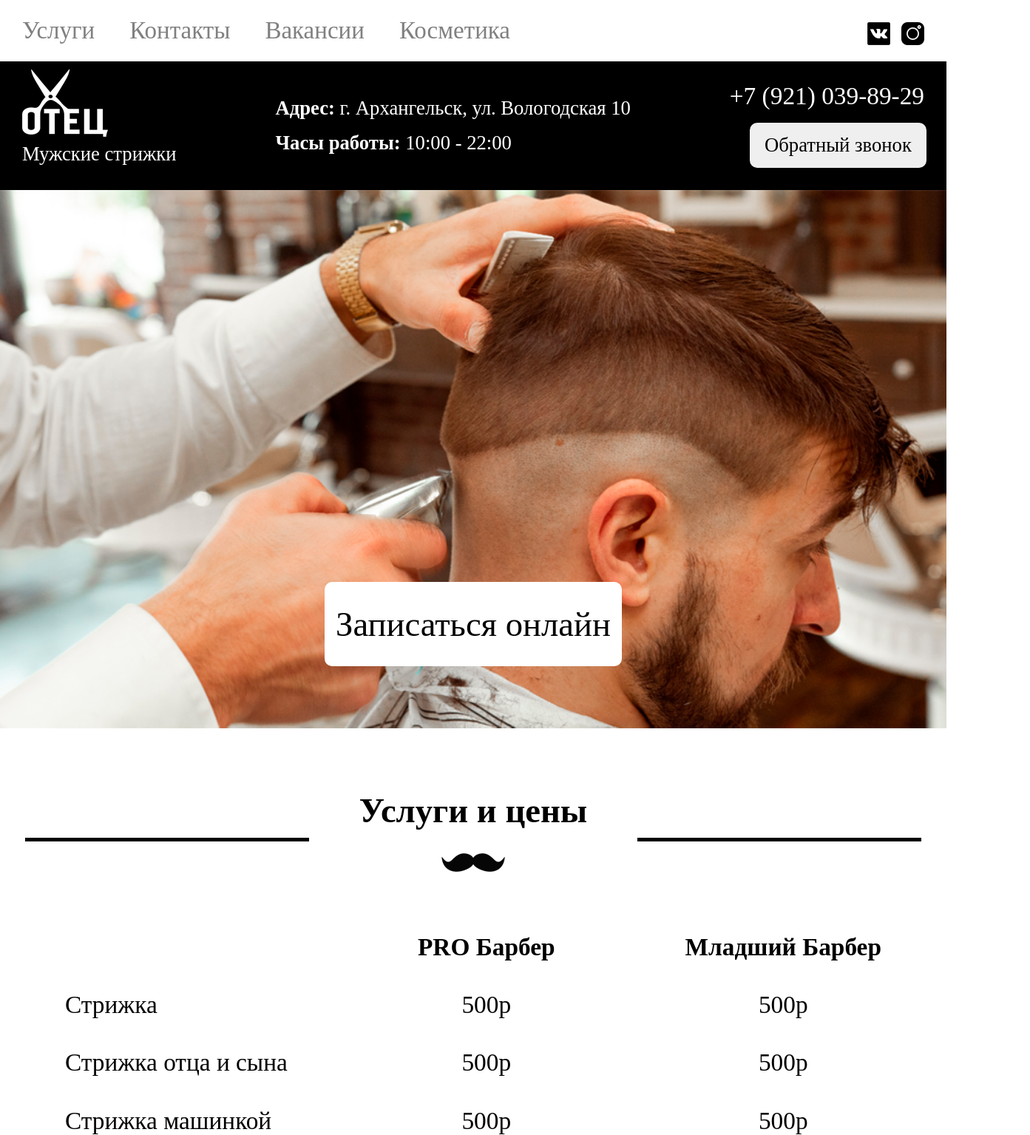
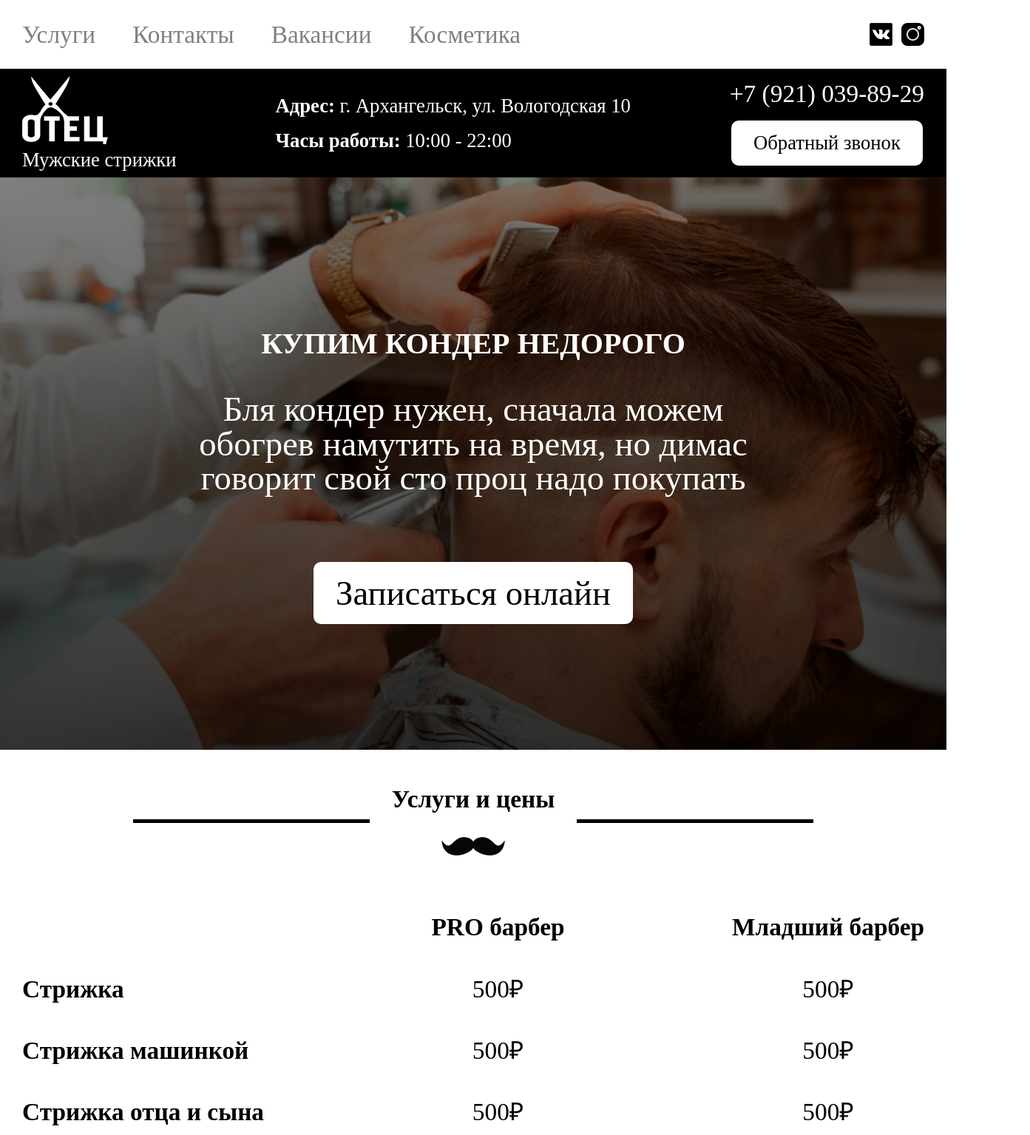
Before and after one commit to xlofiwarriorx/OtecWebsite, a plain HTML site: page index.html in a window 1280 px wide. Shown: the top 1535 px of the page at 74% size, 1393 px wide, since content can reach past the window. Drawn offline with Linux system fonts and the light colour scheme.

Commit message:
first commit

```diff
--- a/css/style.css
+++ b/css/style.css
@@ -1,4 +1,3 @@
-
 /*Обнуление*/
 *{
 	padding: 0;
@@ -38,219 +37,204 @@ img{vertical-align: top;}
 
 h1,h2,h3,h4,h5,h6{font-size:inherit;font-weight: 400;}
 /*--------------------*/
-@font-face {
-	font-family: myriadpro;
-	src: local("MYRIADPRO-REGULAR");
+
+.header {
+	display: flex;
+	padding: 30px;
+	justify-content: space-between;
+	align-items: center;
 }
-@body {
-	font-family: "myriadpro", "Arial", sans-serif;
-}
-
 .menu {
 	display: flex;
-	width: 100%;
+	font-size: 25pt;
+	align-items: center;
+}
+.menu__item {
+	margin-right: 50px;
+}
+.menu .menu__item:last-child {
+	margin-right: 0px;
+}
+.mediaicons__item {
+	margin-left: 12px;
+}
+.mediaicons .mediaicons__item:first-child {
+margin-left: 0px;
+}
+.mediaicons {
+	display: flex;
+	justify-content: center;
+}
+.title {
+	background-color: black;
+}
+.title__body {
+	padding: 10px 30px 10px 30px;
+	display: flex;
 	justify-content: space-between;
 }
-.menulist {
-	display: flex;
-	padding: 25px 30px 25px 30px;
-	font-size: 33px;
-}
-.nwlist {
-	display: flex;
-	padding: 30px 30px 0px 0px;
-}
-.listitems {
-	padding: 0px 47px 0px 0px;
-}
-.nwitems {
-	padding: 0px 15px 0px 0px;
-}
-.contacts {
-	display: flex;
-	background-color: black;
-	justify-content: space-between;
-}
-.Contactlogo {
-	margin: 0px 0px 10px 0px;
-	padding: 10px 0px 0px 0px;
-}
-.haircutstext {
+.logo__item {
 	color: white;
-	padding: 0px 0px 15px 0px;
+	margin-bottom: 8px;
 	font-size: 20pt;
 }
-.logopart {
-	padding: 0px 0px 0px 30px;
+.title__logo .logo__item:last-child {
+	margin-bottom: 0px;
 	}
-.placeinfo {
+	.title__bold {
+		font-weight: bold;
+	}
+	.title__item-mode {
 		color: white;
+		margin-bottom: 20px;
 		font-size: 20pt;
 	}
-.adress {
-padding: 50px 0px 0px 0px;
+	.title__working-mode {
+		display: flex;
+		flex-direction: column;
+		justify-content: center;
 	}
-.worktime {
-padding: 20px 0px 0px 0px;
+.title__working-mode .title__item-mode:last-child {
+	margin-bottom: 0px;
 }
-.boldadress {
-	font-weight: bold;
+.title__contacts {
+	display: flex;
+	flex-direction: column;
+	justify-content: center;
+	align-items: center;
 }
-.boldworktime {
-	font-weight: bold;
+.title__number {
+	font-size: 25pt;
+	color: white;
+	margin-bottom: 20px;
 }
-.telephone {
-	color: white;
+.button {
+	border-radius: 10px;
+	background-color: white;
+	padding: 15px 30px;
+	font-size: 20pt;
+}
+.appointment {
+	/* background-image:url('../img/haircutpic.png'); */
+	background-repeat: no-repeat;
+	background-size: cover;
+	/* background-attachment: fixed; */
+	background-position: top;
+	padding: 85px;
+	/* opacity: 0.6; */
+	background-image: linear-gradient( rgba(0, 0, 0, 0.5), rgba(0, 0, 0, 0.8) ), url(../img/haircutpic.png);
+}
+.appointment__body {
+	padding: 120px 150px 85px 150px;
 	display: flex;
 	flex-direction: column;
 	align-items: center;
 }
-.number {
-	font-size: 25pt;
-	padding: 30px 30px 0px 0px;
-	margin: 0px 0px 20px 0px;
+.appointment__title {
+	display: flex;
+	align-items: center;
+	flex-wrap: nowrap;
+	font-size: 30pt;
+	font-weight: bold;
+	color: white;
+	margin-bottom: 45px;
 }
-.callback {
-	font-size: 20pt;
-	padding: 15px 20px 15px 20px;
-	border-color: white;
-	border-radius: 10px;
+.appointment__subtitle {
+	font-size: 35pt;
+	text-align: center;
+	color: white;
+	margin-bottom: 90px;
 }
-.call {
-	padding: 0px 0px 30px 0px;
+.appointment__button {
+	font-size: 35pt;
 }
-.hairpic {
-	min-width: 100%;
+.prices-header {
+	padding: 50px 30px 80px;
 }
-.apptext {
+.header-line {
 	display: flex;
 	justify-content: center;
-	position: relative;
-	bottom: 85px;
-	margin: -113px;
+	align-items: center;
 }
-.appointment {
+.header-line__horizontal {
+	width: 320px;
+	height: 5px;
+	background-color: black;
 }
-.appbut {
-	font-size: 35pt;
-	padding: 30px 15px;
-	background-color: white;
-	border-radius: 10px;
+.header-line__header {
+	display: flex;
+	flex-direction: column;
+	align-items: center;
+	margin: 0px 30px 0px 30px;
 }
-.hr1 {
-	width: 30%;
-	border: 5px;
+.header-line__text {
+	font-size: 25pt;
+	font-weight: bold;
+	margin-bottom: 35px;
 }
-.prices {
-	margin: 200px 0px 0px 0px;
-	display: flex;
-	justify-content: space-around;
+.pricelist__item {
+font-size: 25pt;
+margin-bottom: 50px;
 }
-.servicestext {
-	font-size: 35pt;
+.pricelist__item-bold {
 font-weight: bold;
 }
-.mustachepic {
+.pricelist {
+padding: 0px 30px 80px;
 	display: flex;
-	justify-content: center;
-	padding: 34px 0px 0px 0px;
+	justify-content: space-between;
+	align-items: end;
+
 }
-.bb1 {
-	width: 30%;
-	height: 5px;
-	background-color: black;
-	margin: 60px 0px 0px 0px;
-}
-.services {
-	display: flex;
-	justify-content: space-around;
-	padding: 85px 0px 0px 0px;
-	font-size: 25pt;
-	/* align-items: center; */
-}
-
-.bold {
-	font-weight: bold;
-	margin: 0px 0px 45px 0px;
-}
-.space {
-	margin: 0px 0px 45px 0px;
-}
-.slist {
-	display: flex;
-	flex-direction: column;
-	justify-content: end;
-}
-.center {
+.pricelist__prices {
 	display: flex;
 	flex-direction: column;
 	align-items: center;
 }
-.prices2 {
-	margin: 100px 0px 0px 0px;
+.pricelist__services .pricelist__item:last-child {
+margin-bottom: 0px;
+}
+.pricelist__prices .pricelist__item:last-child {
+	margin-bottom: 0px;
+	}
+	.contacts-header {
+		padding: 0px 30px 50px;
+	}
+	.contacts-list {
 		display: flex;
-	justify-content: space-around;
+		justify-content: space-between;
+		padding: 0px 30px;
 	}
-.mappic {
-	display: flex;
-	justify-content: center;
-	padding: 34px 0px 0px 0px;
-	margin: 0px 0px 65px 0px;
-}
-.spacedown {
-	margin: 25px;
-	display: flex;
-	align-items: center;
-}
-.contactslist {
-	display: flex;
-	justify-content: space-around;
-	font-size: 25pt;
-}
-.iconspace {
-	margin: 0px 25px 0px 0px;
-}
-.ph {
+	.contacts-list__list {
 		display: flex;
 		flex-direction: column;
 		align-items: center;
 	}
-.mp{
-
-}
-.em{
+	.contacts-list__item {
 		display: flex;
-	flex-direction: column;
+		justify-content: center;
 		align-items: center;
 	}
-.arh {
-	margin: 0px 0px 5px 0px;
+	.contacts-list__text {
+		font-size: 25pt;
+		margin-top: 25px;
+	}
+	.contacts-list__text-bold {
+		margin-left: 15px;
+		font-weight: bold;
 	}
 	.geomap {
-	padding: 60px 50px 60px 50px;
+		padding: 50px 30px;
 	}
-.geoscreen {
+	.geomap__image {
 		min-width: 100%;
 	}
 	.footer {
-	height: 160px;
+		padding: 15px 200px 15px 30px;
+		display: flex;
+		justify-content: space-between;
 		background-color: black;
-	display: flex;
-	min-width: 100%;
-	justify-content: space-between;
 	}
-.logopart2 {
-	padding: 0px 0px 0px 30px;
-	display: inline;
+	.footer__menu {
+		color: white;
 	}
-.footmenu {
-	color: white;
-	font-size: 25pt;
-	display: flex;
-	align-items: center;
-	padding: 0px 150px 0px 0px;
-	justify-content: end;
-}
-.footitem {
-	margin: 0px 45px 0px 0px;
-}
--- a/index.html
+++ b/index.html
@@ -5,118 +5,127 @@
 	<meta http-equiv="X-UA-Compatible" content="IE=edge">
 	<meta name="viewport" content="width=device-width, initial-scale=1.0">
 	<link rel="stylesheet" href="css/style.css">
-	<title>Document</title>
+	<title>Barbershop</title>
 </head>
 <body vlink="gray">
 	<header class="header">
-		<nav class="menu">
-			<div class="navigation">
-				<ul class="menulist">
-					<li class="listitems"><a href="">Услуги</a></li>
-					<li class="listitems"><a href="">Контакты</a></li>
-					<li class="listitems"><a href="">Вакансии</a></li>
-					<li class="listitems"><a href="">Косметика</a></li>
-				</ul>
+		<ul class="header__menu menu">
+			<li class="menu__item"><a href="">Услуги</a></li>
+			<li class="menu__item"><a href="">Контакты</a></li>
+			<li class="menu__item"><a href="">Вакансии</a></li>
+			<li class="menu__item"><a href="">Косметика</a></li>
+		</ul>
+		<div class="header__mediaicons mediaicons">
+			<a href="" class="mediaicons__item"><img src="img/vk icon.png" alt="логотип Вконтакте"></a>
+			<a href="" class="mediaicons__item"><img src="img/inst icon.png" alt="логотип Инстаграм"></a>
+		</div>
+	</header>
+	<div class="title">
+		<div class="title__body">
+			<div class="title__logo logo">
+				<div class="logo__item"><img src="img/logo.png" alt="логотип барбершопа"></div>
+				<div class="logo__item">Мужские стрижки</div>
 			</div>
-			<div class="networks">
-				<ul class="nwlist">
-					<li class="nwitems"><a href=""><img src="img/vk icon.png" alt="значок Вконтакте"></a></li>
-					<li><a href=""><img src="img/inst icon.png" alt="значок Инстаграм"></a></li>
-				</ul>
+			<div class="title__working-mode">
+				<div class="title__item-mode"> <span class="title__bold">Адрес:</span> г. Архангельск, ул. Вологодская 10</div>
+				<div class="title__item-mode"> <span class="title__bold">Часы работы:</span> 10:00 - 22:00</div>
 			</div>
-		</nav>
-	</header>
-	<div class="contacts">
-		<ul class="logopart">
-			<li class="Contactlogo"><img src="img/logo.png" alt="Логотип"></li>
-			<li class="haircutstext">Мужские стрижки</li>
+			<div class="title__contacts">
+				<div class="title__number">+7 (921) 039-89-29</div>
+				<form>
+					<button class="title__button button">Обратный звонок</button>
+				</form>
+			</div>
+		</div>
+	</div>
+	<div class="appointment">
+		<div class="appointment__body">
+			<div class="appointment__title">
+				КУПИМ КОНДЕР НЕДОРОГО
+			</div>
+			<div class="appointment__subtitle">
+				Бля кондер нужен, сначала можем обогрев намутить на время, но димас говорит свой сто проц надо покупать
+			</div>
+			<form>
+				<button class="appointment__button button">Записаться онлайн</button>
+			</form>
+		</div>
+	</div>
+	<div class="prices-header">
+		<div class="prices-header__header-line header-line">
+			<div class="header-line__horizontal"></div>
+			<div class="header-line__header">
+				<div class="header-line__text">Услуги и цены</div>
+				<img src="img/DecorateMustache.png" alt="картинка усы" class="header-line__pic">
+			</div>
+			<div class="header-line__horizontal"></div>
+		</div>
+	</div>
+	<div class="pricelist">
+		<ul class="pricelist__services">
+			<li class="pricelist__item pricelist__item-bold">Стрижка</li>
+			<li class="pricelist__item pricelist__item-bold">Стрижка машинкой</li>
+			<li class="pricelist__item pricelist__item-bold">Стрижка отца и сына</li>
 		</ul>
-		<ul class="placeinfo">
-			<li class="adress"><span class="boldadress">Адрес:</span> г. Архангельск, ул. Вологодская 10</li>
-			<li class="worktime"><span class="boldworktime">Часы работы:</span> 10:00 - 22:00</li>
+		<ul class="pricelist__prices">
+			<li class="pricelist__item pricelist__item-bold">PRO барбер</li>
+			<li class="pricelist__item">500₽</li>
+			<li class="pricelist__item">500₽</li>
+			<li class="pricelist__item">500₽</li>
 		</ul>
-		<ul class="telephone">
-			<li class="number">+7 (921) 039-89-29</li>
-			<li class="call"><a href=""><button class="callback">Обратный звонок</button></a></li>
+		<ul class="pricelist__prices">
+			<li class="pricelist__item pricelist__item-bold">Младший барбер</li>
+			<li class="pricelist__item">500₽</li>
+			<li class="pricelist__item">500₽</li>
+			<li class="pricelist__item">500₽</li>
 		</ul>
 	</div>
-	<div class="appointment">
-		<img class="hairpic" src="img/haircutpic.png" alt="Фоновая картинка со стрижкой">
-		<span class="apptext">
-			<a href=""><button class="appbut">Записаться онлайн</button></a>
-		</span>
+	<div class="contacts-header">
+		<div class="contacts-header__header-line header-line">
+			<div class="header-line__horizontal"></div>
+			<div class="header-line__header">
+				<div class="header-line__text">Контакты</div>
+				<img src="img/map.png" alt="картинка карта" class="header-line__pic">
+			</div>
+			<div class="header-line__horizontal"></div>
+		</div>
 	</div>
-	<div class="prices">
-		<div class="bb1"></div>
-		<div>
-			<ul>
-				<li class="servicestext">Услуги и цены</li>
-				<li class="mustachepic"><img src="img/DecorateMustache.png" alt="Картинка усы"></li>
-			</ul>
-		</div>
-		<!-- <div> -->
-			<div class="bb1"></div>
-		<!-- </div> -->
-	</div>
-	<div class="services">
-		<ul class="slist">
-			<li class="space">Стрижка</li>
-			<li class="space">Стрижка отца и сына</li>
-			<li>Стрижка машинкой</li>
+	<div class="contacts-list">
+		<ul class="contacts-list__list">
+			<li class="contacts-list__item">
+				<img src="img/call.png" alt="телефонная трубка">
+				<span class="contacts-list__text contacts-list__text-bold">Телефон</span>
+			</li>
+			<li class="contacts-list__item contacts-list__text">+7(921)0398929</li>
 		</ul>
-		<ul class="center">
-			<li class="bold">PRO Барбер</li>
-			<li class="space">500р</li>
-			<li class="space">500р</li>
-			<li>500р</li>
+		<ul class="contacts-list__list">
+			<li class="contacts-list__item">
+				<img src="img/minimap.png" alt="геометка">
+				<span class="contacts-list__text contacts-list__text-bold">Адрес</span>
+			</li>
+			<li class="contacts-list__item contacts-list__text">г.Архангельск, <br>ул. Вологодская 10</li>
 		</ul>
-		<ul class="center">
-			<li class="bold">Младший Барбер</li>
-			<li class="space">500р</li>
-			<li class="space">500р</li>
-			<li>500р</li>
-		</ul>
-	</div>
-	<div class="prices2">
-		<div class="bb1"></div>
-		<div>
-			<ul>
-				<li class="servicestext">Контакты</li>
-				<li class="mappic"><img src="img/map.png" alt="Картинка усы"></li>
-			</ul>
-		</div>
-		<!-- <div> -->
-			<div class="bb1"></div>
-		<!-- </div> -->
-	</div>
-	<div class="contactslist">
-		<ul class="ph">
-			<li class="spacedown"><img class="iconspace" src="img/call.png" alt="иконка телефона">Телефон</li>
-			<li>+7 (921) 039-89-29</li>
-		</ul>
-		<ul class="mp">
-			<li  class="spacedown"><img class="iconspace" src="img/minimap.png" alt="иконка геолокации">Адрес</li>
-			<li class="arh">г. Архангельск,</li>
-			<li>ул. Вологодская 10</li>
-		</ul>
-		<ul class="em">
-			<li class="spacedown"><img class="iconspace" src="img/message.png" alt="E-mail">E-mail</li>
-			<li>otecbarber@gmail.com</li>
+		<ul class="contacts-list__list">
+			<li class="contacts-list__item">
+				<img src="img/message.png" alt="E-mail">
+				<span class="contacts-list__text contacts-list__text-bold">E-mail</span>
+			</li>
+			<li class="contacts-list__item contacts-list__text">otecbarber@gmail.com</li>
 		</ul>
 	</div>
 	<div class="geomap">
-		<img class="geoscreen" src="img/geomap.png" alt="геолокация">
+		<img src="img/geomap.png" alt="карта с адресом" class="geomap__image">
 	</div>
 	<footer class="footer">
-		<ul class="logopart2">
-			<li class="Contactlogo"><img src="img/logo.png" alt="Логотип"></li>
-			<li class="haircutstext">Мужские стрижки</li>
-		</ul>
-		<ul class="footmenu">
-			<li class="footitem"><a href="">Услуги</a></li>
-			<li class="footitem"><a href="">Контакты</a></li>
-			<li class="footitem"><a href="">Вакансии</a></li>
-			<li class="footitem"><a href="">Косметика</a></li>
+		<div class="footer__logo logo">
+			<div class="logo__item"><img src="img/logo.png" alt="логотип барбершопа"></div>
+			<div class="logo__item">Мужские стрижки</div>
+		</div>
+		<ul class="footer__menu menu">
+			<li class="menu__item"><a href="">Услуги</a></li>
+			<li class="menu__item"><a href="">Контакты</a></li>
+			<li class="menu__item"><a href="">Вакансии</a></li>
+			<li class="menu__item"><a href="">Косметика</a></li>
 		</ul>
 	</footer>
 </body>
```
Lines whose indentation alone changed are shown as unchanged.
